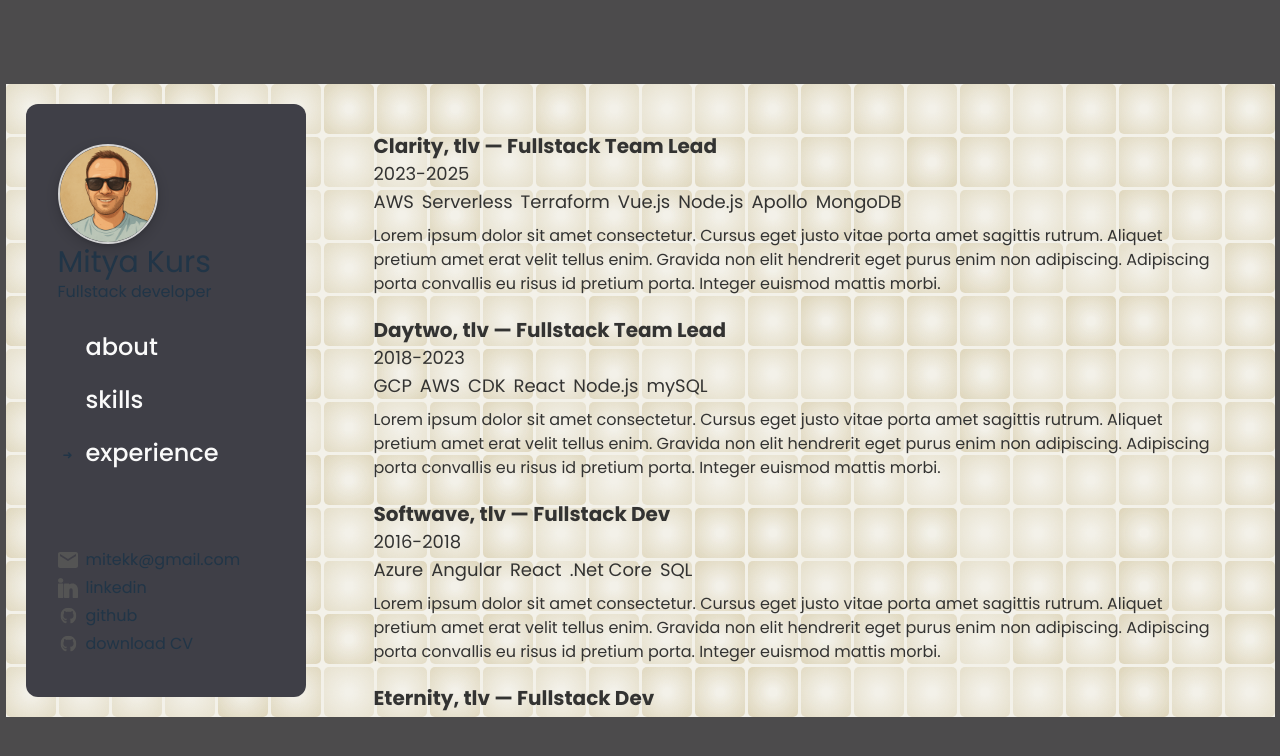
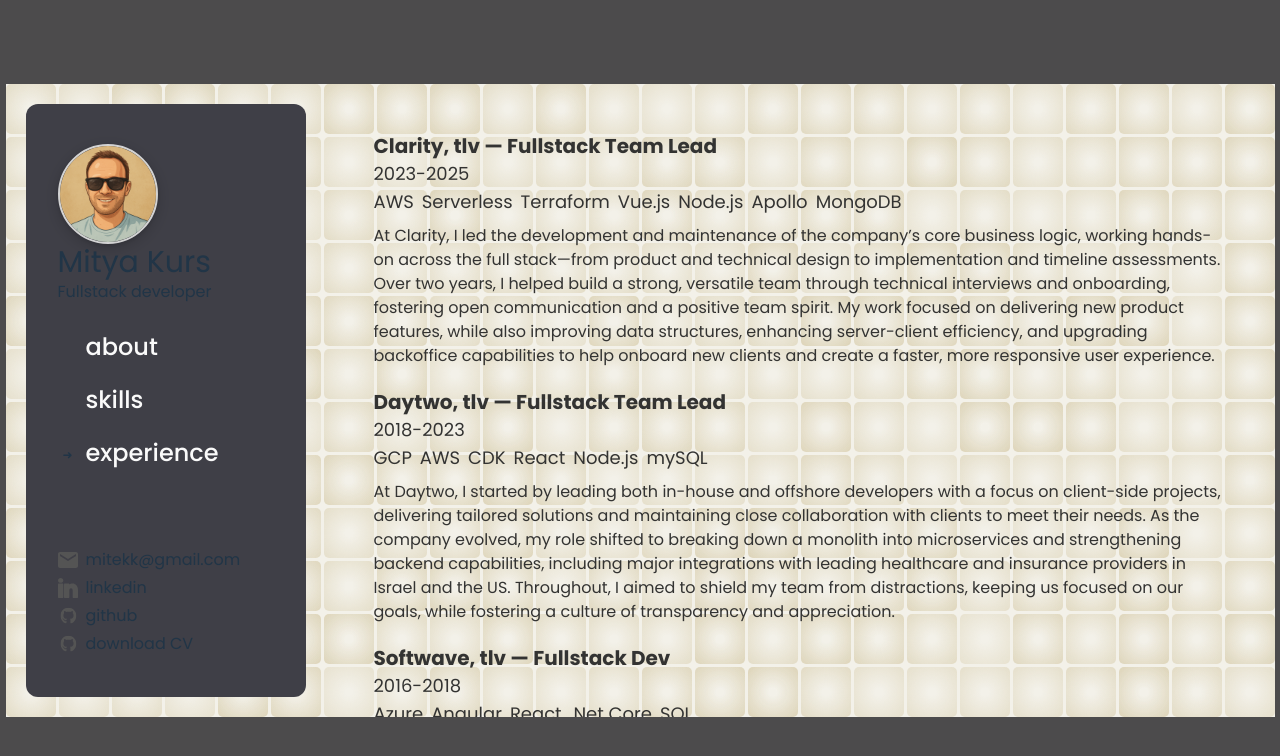
Before and after one commit to mitekk/cv, a React (Vite) app: page /theBuzz/experience in a window 1280 px wide. Shown: the top 756 px of the page. Built offline with nearby package versions, Linux system fonts and the light colour scheme.

Commit message:
experience section

```diff
--- a/src/pages/theBuzz/experience.tsx
+++ b/src/pages/theBuzz/experience.tsx
@@ -15,66 +15,42 @@
         "Apollo",
         "MongoDB",
       ],
-      description: `Lorem ipsum dolor sit amet consectetur. Cursus eget justo vitae porta
-      amet sagittis rutrum. Aliquet pretium amet erat velit tellus enim.
-      Gravida non elit hendrerit eget purus enim non adipiscing. Adipiscing
-      porta convallis eu risus id pretium porta. Integer euismod mattis
-      morbi.`,
+      description: `At Clarity, I led the development and maintenance of the company’s core business logic, working hands-on across the full stack—from product and technical design to implementation and timeline assessments. Over two years, I helped build a strong, versatile team through technical interviews and onboarding, fostering open communication and a positive team spirit. My work focused on delivering new product features, while also improving data structures, enhancing server-client efficiency, and upgrading backoffice capabilities to help onboard new clients and create a faster, more responsive user experience.`,
     },
     {
       company: "Daytwo",
       position: "Fullstack Team Lead",
       duration: "2018-2023",
       technologies: ["GCP", "AWS", "CDK", "React", "Node.js", "mySQL"],
-      description: `Lorem ipsum dolor sit amet consectetur. Cursus eget justo vitae porta
-      amet sagittis rutrum. Aliquet pretium amet erat velit tellus enim.
-      Gravida non elit hendrerit eget purus enim non adipiscing. Adipiscing
-      porta convallis eu risus id pretium porta. Integer euismod mattis
-      morbi.`,
+      description: `At Daytwo, I started by leading both in-house and offshore developers with a focus on client-side projects, delivering tailored solutions and maintaining close collaboration with clients to meet their needs. As the company evolved, my role shifted to breaking down a monolith into microservices and strengthening backend capabilities, including major integrations with leading healthcare and insurance providers in Israel and the US. Throughout, I aimed to shield my team from distractions, keeping us focused on our goals, while fostering a culture of transparency and appreciation.`,
     },
     {
       company: "Softwave",
       position: "Fullstack Dev",
       duration: "2016-2018",
       technologies: ["Azure", "Angular", "React", ".Net Core", "SQL"],
-      description: `Lorem ipsum dolor sit amet consectetur. Cursus eget justo vitae porta
-      amet sagittis rutrum. Aliquet pretium amet erat velit tellus enim.
-      Gravida non elit hendrerit eget purus enim non adipiscing. Adipiscing
-      porta convallis eu risus id pretium porta. Integer euismod mattis
-      morbi.`,
+      description: `This was my first experience working with client frameworks like Angular and React, where I contributed to building and maintaining end-to-end solutions.`,
     },
     {
       company: "Eternity",
       position: "Fullstack Dev",
       duration: "2015-2016",
       technologies: ["Azure", "Angular.js", "C#", "SQL"],
-      description: `Lorem ipsum dolor sit amet consectetur. Cursus eget justo vitae porta
-      amet sagittis rutrum. Aliquet pretium amet erat velit tellus enim.
-      Gravida non elit hendrerit eget purus enim non adipiscing. Adipiscing
-      porta convallis eu risus id pretium porta. Integer euismod mattis
-      morbi.`,
+      description: `At Eternity, I was introduced to cloud technologies, gaining my first hands-on experience with Azure and developing scalable web applications.`,
     },
     {
       company: "Qpoint",
       position: "Fullstack Dev",
       duration: "2014-2015",
       technologies: ["Javascript", "HTML", "CSS", "ASP.Net", "C#", "SQL"],
-      description: `Lorem ipsum dolor sit amet consectetur. Cursus eget justo vitae porta
-      amet sagittis rutrum. Aliquet pretium amet erat velit tellus enim.
-      Gravida non elit hendrerit eget purus enim non adipiscing. Adipiscing
-      porta convallis eu risus id pretium porta. Integer euismod mattis
-      morbi.`,
+      description: `Qpoint gave me my first exposure to complex yet well-structured applications, deepening my understanding of best practices in collaborative software development.`,
     },
     {
       company: "Bynet",
       position: "Fullstack Dev",
       duration: "2012-2014",
       technologies: ["Javascript", "HTML", "CSS", "ASP.Net", "C#"],
-      description: `Lorem ipsum dolor sit amet consectetur. Cursus eget justo vitae porta
-      amet sagittis rutrum. Aliquet pretium amet erat velit tellus enim.
-      Gravida non elit hendrerit eget purus enim non adipiscing. Adipiscing
-      porta convallis eu risus id pretium porta. Integer euismod mattis
-      morbi.`,
+      description: `Bynet was my entry point into the world of software, where I learned the fundamentals of both server and client-side development.`,
     },
   ];
 
```
